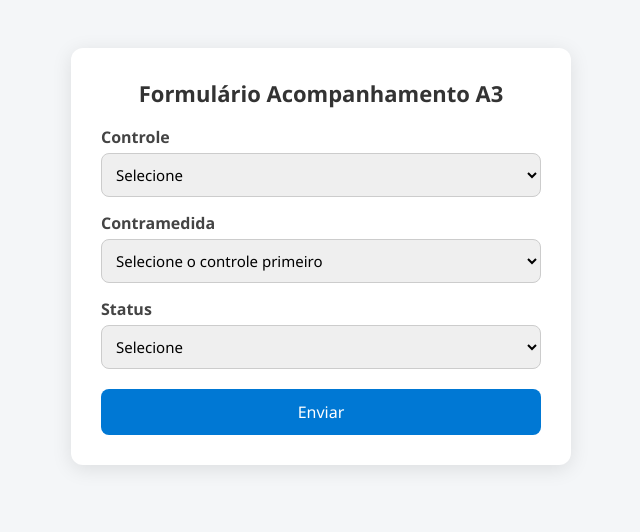
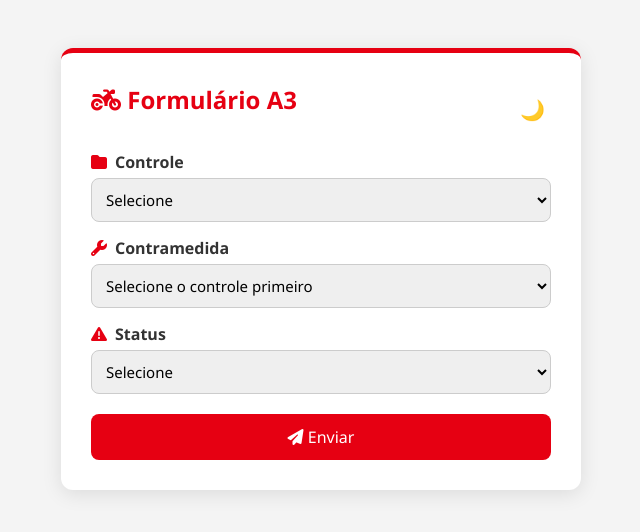
Before and after one commit to M5RDINH4/teste, a plain HTML site: page index.html in a window 1280 px wide. Shown: the whole page, without its empty margins (319-959 px from the left). Drawn offline with Linux system fonts and the light colour scheme.

Commit message:
index.html

```diff
--- a/index.html
+++ b/index.html
@@ -2,7 +2,12 @@
 <html lang="pt-BR">
 <head>
   <meta charset="UTF-8">
-  <title>Formulário A3</title>
+  <title>Formulário A3 - Yamaha</title>
+  <meta name="viewport" content="width=device-width, initial-scale=1">
+
+  <!-- Ícones Font Awesome -->
+  <link href="https://cdnjs.cloudflare.com/ajax/libs/font-awesome/6.5.0/css/all.min.css" rel="stylesheet">
+
   <style>
     * {
       box-sizing: border-box;
@@ -10,10 +15,11 @@
     }
 
     body {
-      background: #f4f6f8;
+      background: #f4f4f4;
       display: flex;
       justify-content: center;
       padding: 40px 15px;
+      transition: background 0.3s;
     }
 
     .card {
@@ -21,14 +27,16 @@
       padding: 30px;
       border-radius: 12px;
       box-shadow: 0 4px 20px rgba(0,0,0,0.1);
-      max-width: 500px;
+      max-width: 520px;
       width: 100%;
+      border-top: 5px solid #E60012;
+      transition: background 0.3s, color 0.3s;
     }
 
     h2 {
       margin-top: 0;
-      font-size: 22px;
-      color: #333;
+      font-size: 24px;
+      color: #E60012;
       text-align: center;
     }
 
@@ -36,7 +44,13 @@
       margin-top: 15px;
       display: block;
       font-weight: 600;
-      color: #444;
+      color: #333;
+    }
+
+    .label-icon {
+      display: flex;
+      align-items: center;
+      gap: 8px;
     }
 
     select, input, textarea {
@@ -46,12 +60,12 @@
       border: 1px solid #ccc;
       border-radius: 8px;
       font-size: 15px;
-      transition: border-color 0.3s;
+      transition: border-color 0.3s, background 0.3s, color 0.3s;
     }
 
     select:focus, input:focus, textarea:focus {
       outline: none;
-      border-color: #0078d4;
+      border-color: #E60012;
     }
 
     textarea {
@@ -62,10 +76,10 @@
       display: none;
     }
 
-    button {
+    button[type="submit"] {
       margin-top: 20px;
       width: 100%;
-      background: #0078d4;
+      background: #E60012;
       color: white;
       font-size: 16px;
       border: none;
@@ -75,29 +89,73 @@
       transition: background 0.3s;
     }
 
-    button:hover {
-      background: #005ea6;
+    button[type="submit"]:hover {
+      background: #bb000e;
+    }
+
+    .dark {
+      background: #1e1e1e;
+    }
+
+    .dark .card {
+      background: #2b2b2b;
+      color: #eee;
+    }
+
+    .dark label,
+    .dark select,
+    .dark input,
+    .dark textarea {
+      background: #444;
+      border-color: #666;
+      color: #eee;
+    }
+
+    .dark select:focus,
+    .dark input:focus,
+    .dark textarea:focus {
+      border-color: #E60012;
+    }
+
+    .icon {
+      color: #E60012;
+    }
+
+    #toggleDark {
+      background: none;
+      border: none;
+      font-size: 20px;
+      cursor: pointer;
+      color: #333;
+      float: right;
+    }
+
+    .dark #toggleDark {
+      color: #eee;
     }
   </style>
 </head>
 <body>
 
   <div class="card">
-    <h2>Formulário Acompanhamento A3</h2>
+    <div style="display: flex; justify-content: space-between; align-items: center;">
+      <h2><i class="fa-solid fa-motorcycle icon"></i> Formulário A3</h2>
+      <button id="toggleDark" title="Modo Claro/Escuro">🌙</button>
+    </div>
 
     <form id="formA3">
 
-      <label for="controle">Controle</label>
+      <label class="label-icon" for="controle"><i class="fa-solid fa-folder icon"></i> Controle</label>
       <select id="controle" name="controle" required>
         <option value="">Selecione</option>
       </select>
 
-      <label for="contramedida">Contramedida</label>
+      <label class="label-icon" for="contramedida"><i class="fa-solid fa-wrench icon"></i> Contramedida</label>
       <select id="contramedida" name="contramedida" required>
         <option value="">Selecione o controle primeiro</option>
       </select>
 
-      <label for="status">Status</label>
+      <label class="label-icon" for="status"><i class="fa-solid fa-triangle-exclamation icon"></i> Status</label>
       <select id="status" name="status" required>
         <option value="">Selecione</option>
         <option value="OK">OK</option>
@@ -105,14 +163,14 @@
       </select>
 
       <div id="ngCampos" class="hidden">
-        <label for="obsNG">O que está NG?</label>
+        <label class="label-icon" for="obsNG"><i class="fa-solid fa-pen-to-square icon"></i> O que está NG?</label>
         <textarea name="obsNG" rows="4"></textarea>
 
-        <label for="foto">Foto (opcional)</label>
+        <label class="label-icon" for="foto"><i class="fa-solid fa-camera icon"></i> Foto (opcional)</label>
         <input type="file" name="foto" accept="image/*">
       </div>
 
-      <button type="submit">Enviar</button>
+      <button type="submit"><i class="fa-solid fa-paper-plane"></i> Enviar</button>
     </form>
   </div>
 
@@ -169,7 +227,7 @@
       formData.append("dataVerificacao", new Date().toISOString());
       formData.append("proximaVerificacao", new Date(Date.now() + 30 * 24 * 60 * 60 * 1000).toISOString());
 
-      await fetch("URL_DO_SEU_WEBHOOK", {
+      await fetch("https://SEU_WEBHOOK_DO_POWER_AUTOMATE", {
         method: "POST",
         body: formData
       });
@@ -178,6 +236,10 @@
       form.reset();
       ngCampos.classList.add("hidden");
     });
+
+    document.getElementById("toggleDark").addEventListener("click", () => {
+      document.body.classList.toggle("dark");
+    });
   </script>
 
 </body>
```
